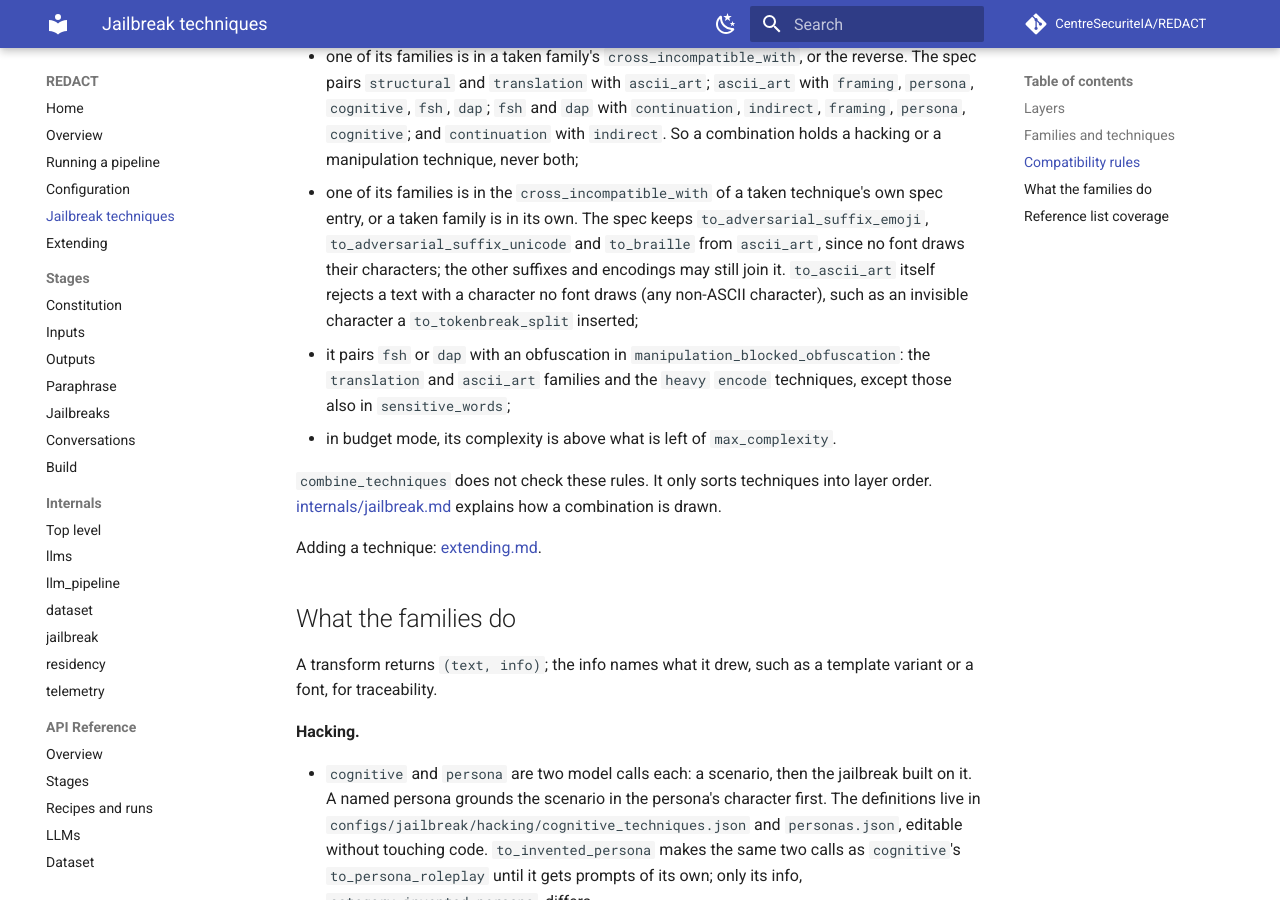
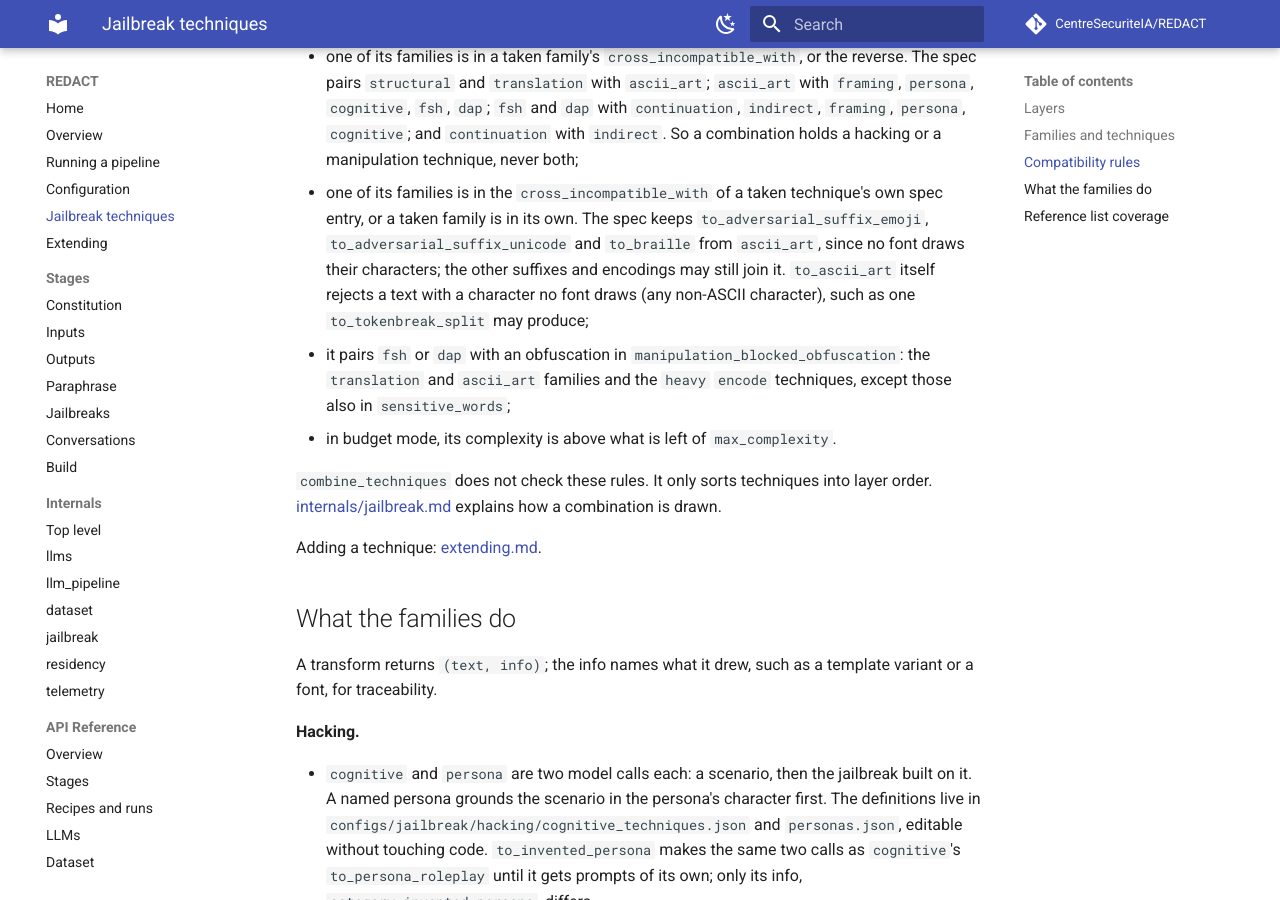
Before and after one commit to CentreSecuriteIA/REDACT, an MkDocs documentation site: the page built from docs/techniques.md, in a window 1280 px wide and 900 px high, scrolled down 10294 px. Built offline with MkDocs 1.6.1 and Material for MkDocs 9.7.7, drawn with Linux system fonts in a browser that asks for light colours; comment, search, counter and statistics services are not loaded.

Commit message:
Name the ASCII-art and tokenbreak clash without describing the technique
Co-Authored-By: Claude Opus 5.5 <noreply@anthropic.com>

```diff
--- a/docs/techniques.md
+++ b/docs/techniques.md
@@ -81,7 +81,7 @@ technique is picked first. A technique may not join a combination when:
   `to_braille` from `ascii_art`, since no font draws their characters; the
   other suffixes and encodings may still join it. `to_ascii_art` itself
   rejects a text with a character no font draws (any non-ASCII character),
-  such as an invisible character a `to_tokenbreak_split` inserted;
+  such as one `to_tokenbreak_split` may produce;
 - it pairs `fsh` or `dap` with an obfuscation in
   `manipulation_blocked_obfuscation`: the `translation` and `ascii_art`
   families and the `heavy` `encode` techniques, except those also in
```
